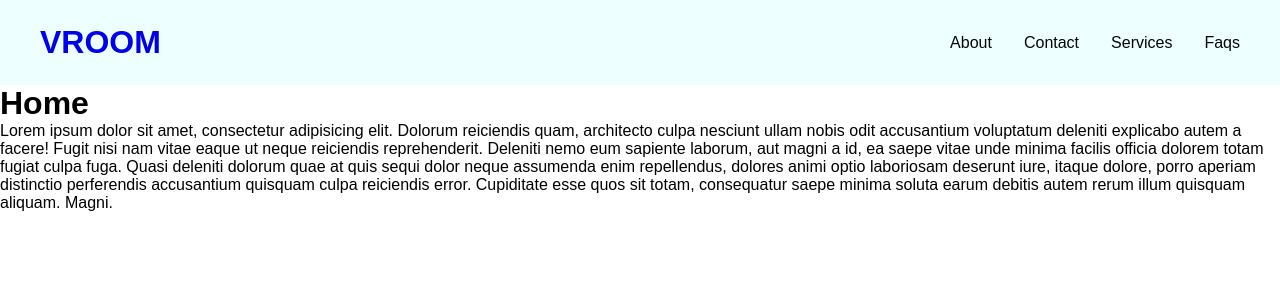
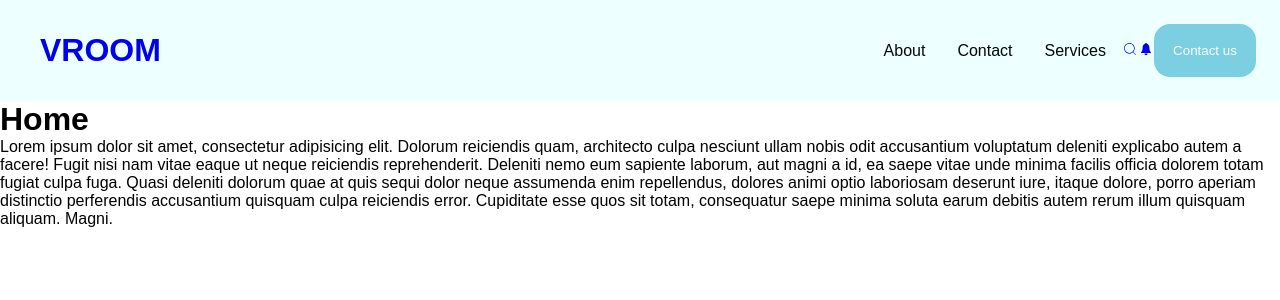
Before and after one commit to Edna-Codes/Vroom-rentals, a React (Vite) app: page / in a window 1280 px wide. Shown: the top 300 px of the page. Built offline with nearby package versions, Linux system fonts and the light colour scheme.

Commit message:
Add icons from react icons

```diff
--- a/package.json
+++ b/package.json
@@ -12,6 +12,7 @@
   "dependencies": {
     "react": "^18.3.1",
     "react-dom": "^18.3.1",
+    "react-icons": "^5.2.1",
     "react-router-dom": "^6.23.1"
   },
   "devDependencies": {
--- a/src/components/navbar/Navbar.jsx
+++ b/src/components/navbar/Navbar.jsx
@@ -1,6 +1,8 @@
 import "./Navbar.css";
 import { Link } from "react-router-dom";
 import { navData } from "../../data";
+import { CiSearch } from "react-icons/ci";
+import { IoIosNotifications } from "react-icons/io";
 
 function Navbar() {
   return (
@@ -10,15 +12,23 @@ function Navbar() {
           VROOM
         </Link>
 
+        <div className="nav-links">
         <div className="nav-menu">
           <ul className="nav-list">
             {navData.map((item, i) => (
               <li key={i} className="nav-item">
                 <Link to={item.href}>{item.title}</Link>
               </li>
-
             ))}
           </ul>
+        </div>
+        <div>
+          <Link><CiSearch /></Link>
+          <Link><IoIosNotifications /></Link>
+        </div>
+        <div>
+          <button className="navButton">Contact us</button>
+        </div>
         </div>
       </nav>
     </>
--- a/src/data/navData.js
+++ b/src/data/navData.js
@@ -13,11 +13,7 @@ export const navData = [
 {
     title: 'Services',
     href: '/services'
-},
-
-{
-    title: 'Faqs',
-    href: '/faqs'
 }
 
+
 ]
```
Also changed, not shown: 1 other file (tests, documents, lock files or other folders).
